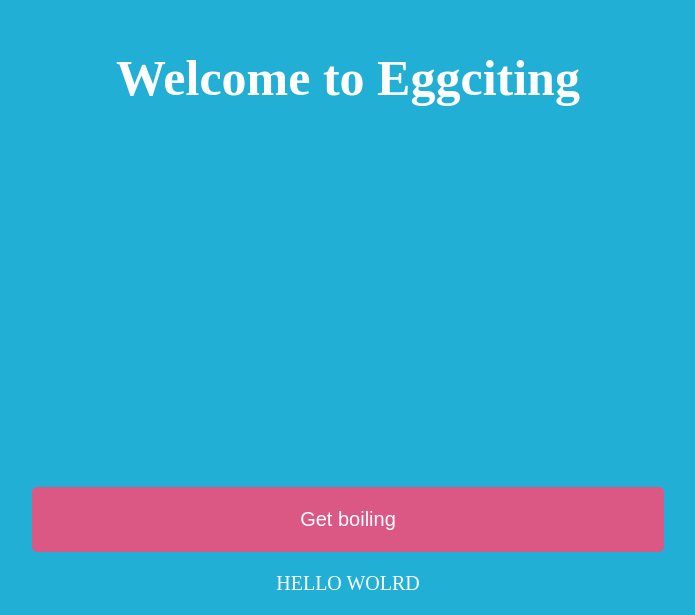
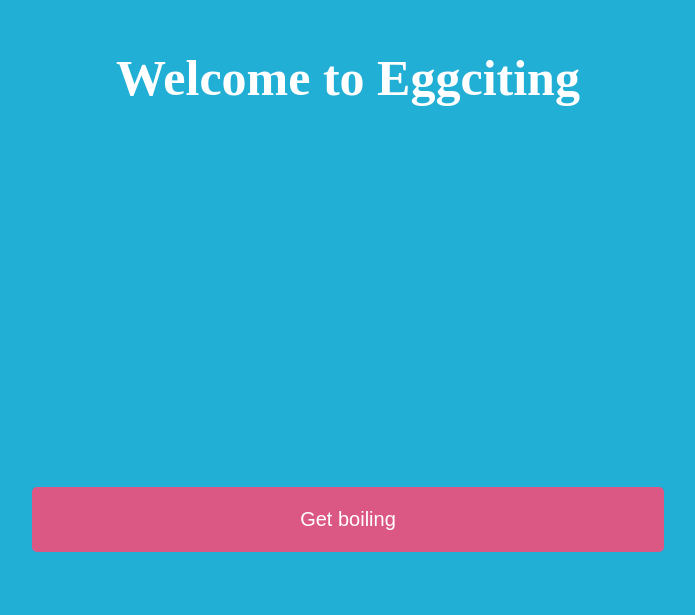
Before and after one commit to Simonbirkjaer/eggciting, a plain HTML site: page index.html in a window 1280 px wide. Shown: the part 709-1324 px from the top of the page, without its empty margins (292-987 px from the left). After the commit the page ends 1269 px from the top, so only its background shows below. Drawn offline with Linux system fonts and the light colour scheme.

Commit message:
remove test - MT

```diff
--- a/index.html
+++ b/index.html
@@ -11,6 +11,5 @@
 <h1 id="welcome"> Welcome to Eggciting </h1>
 
     <a href="timer.html" target="_self"><button id="getboiling"><p>Get boiling</p></button></a>
-    <p> HELLO WOLRD</p>
 </body>
 </html>
```
